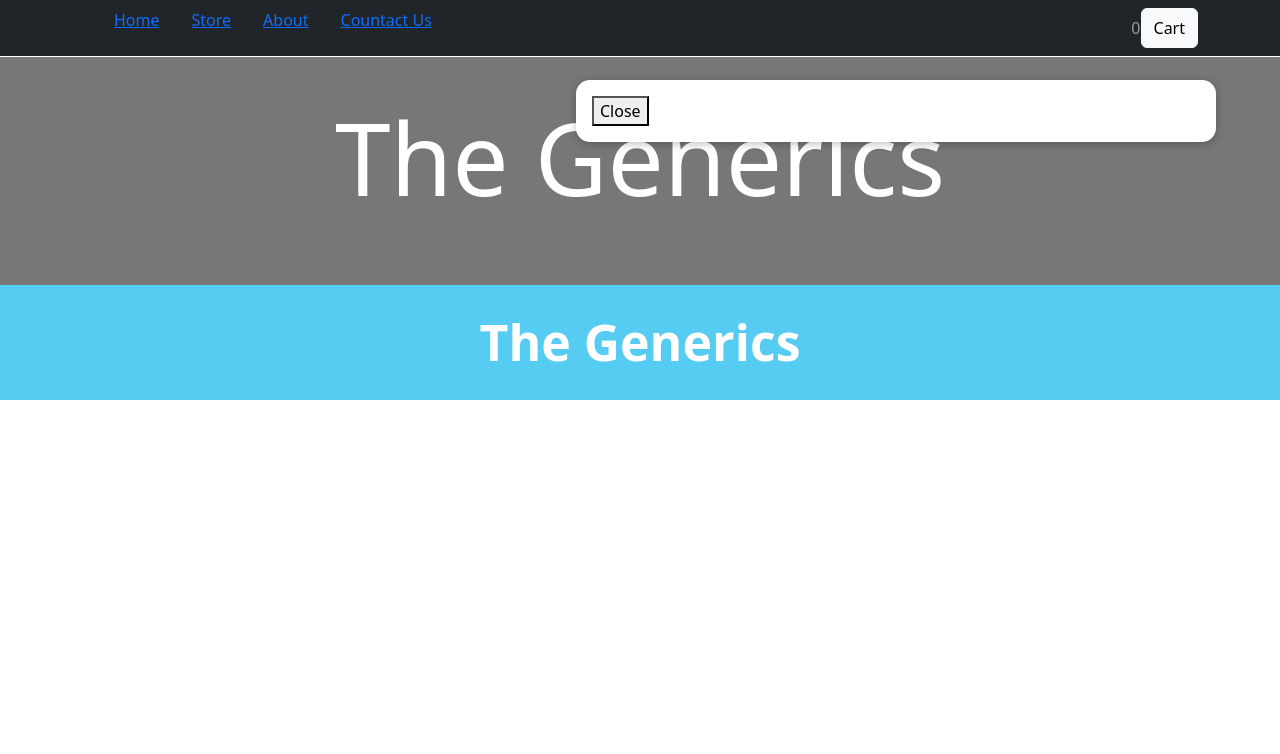
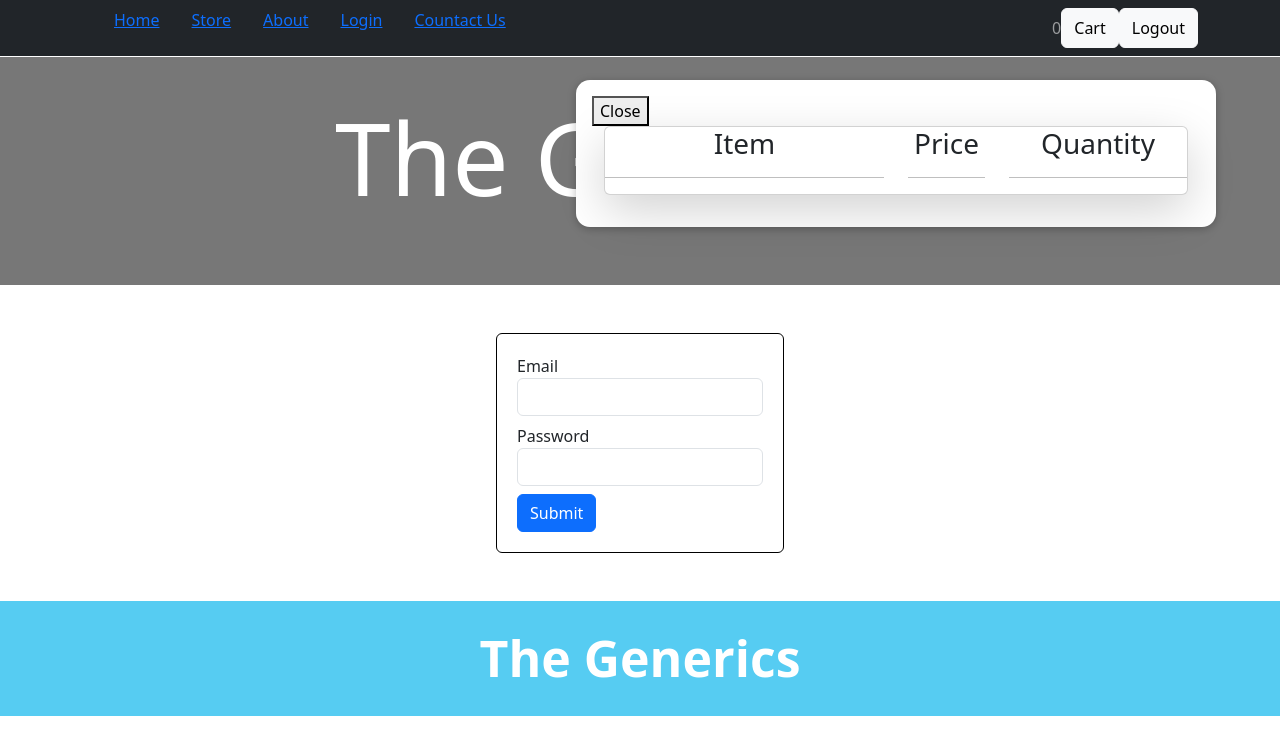
Before and after one commit to Naveen5676/E-commerce-app, a React (Create React App) app: page /login in a window 1280 px wide. Both pictures are taken after a click on the button "Cart". Shown: the top 754 px of the page. Built offline with nearby package versions, Linux system fonts and the light colour scheme.

Commit message:
Adding Login to Ecommerce

```diff
--- a/src/App.js
+++ b/src/App.js
@@ -1,63 +1,66 @@
-import React ,{useState} from "react";
+import React, { useContext, useState, Fragment } from "react";
 import Product from "./Components/Product/Product";
 import Header from "./Components/UI/Header";
-import Itemprovider from "./Store/Itemprovider";
 import Cart from "./Components/Cart/Cart";
-import {Route, Redirect , Switch} from 'react-router-dom';
+import { Route, Redirect, Switch } from "react-router-dom";
 import About from "./Components/About/About";
 import Footer from "./Components/UI/Footer";
 import Home from "./Components/Home/Home";
 import Contact from "./Components/Contact/Contact";
 import ProductDetails from "./Components/Product/ProductDetails";
-
-
-// const router = createBrowserRouter([
-//   {path :'/', element: <Product/>},
-//   {path :'/store', element: <Product/>},
-//   {path :'/about', element: <About/>},
-//   {path :'/home', element: <Home/>},
-// ])
-
+import Login from "./Components/Login/Login";
+import Itemstore from "./Store/Itemstore";
 
 function App(props) {
+  const itemctx = useContext(Itemstore);
+  const [Hidecart, setHidecart] = useState(false);
 
-  const [Hidecart, setHidecart]= useState(false)
+  const isLoggedIn = itemctx.isLoggedIn;
 
-  const showcart=()=>{
-    setHidecart(true)
-  }
+  const showcart = () => {
+    setHidecart(true);
+  };
 
-  const hidecart=()=>{
-    setHidecart(false)
-  }
+  const hidecart = () => {
+    setHidecart(false);
+  };
 
   return (
-    <Itemprovider>
-      {Hidecart && <Cart onClose={hidecart}/>}
+    <Fragment>
+      {console.log(isLoggedIn)}
+      {Hidecart && <Cart onClose={hidecart} />}
       <Header onOpen={showcart} />
       <Switch>
-      <Route path='/' exact>
-        <Redirect to='/store'/>
+        <Route path="/" exact>
+          <Redirect to="/login" />
         </Route>
-      <Route path='/store' exact>
-        <Product/>
+        <Route path="/store" exact>
+          {isLoggedIn && <Product />}
+          {!isLoggedIn && <Redirect to="/about" />}
         </Route>
-      <Route path='/about'>
-        <About/>
+        <Route path="/about">
+          <About />
         </Route>
-      <Route path='/home'>
-        <Home/>
+        <Route path="/home">
+          <Home />
         </Route>
-      <Route path='/contact'>
-        <Contact/>
+        <Route path="/contact">
+          <Contact />
         </Route>
-      <Route path='/store/:productID'>
-        <ProductDetails/>
+        {isLoggedIn && (
+          <Route path="/store/:productID">
+            <ProductDetails />
+          </Route>
+        )}
+        <Route path="/login">
+          <Login />
+        </Route>
+        <Route path="*">
+          <Redirect to="/login" />
         </Route>
       </Switch>
-      <Footer/>
-
-    </Itemprovider>
+      <Footer />
+    </Fragment>
   );
 }
 
--- a/src/Components/Cart/Cart.js
+++ b/src/Components/Cart/Cart.js
@@ -2,30 +2,69 @@ import React, { Fragment, useContext } from "react";
 import Itemprovider from "../../Store/Itemprovider";
 import Itemstore from "../../Store/Itemstore";
 import Modal from "../UI/Modal";
-import { Card, Container, Row } from "react-bootstrap";
+import { Card, Col, Container, Row, Button } from "react-bootstrap";
 
 const Cart = (props) => {
   const cartctx = useContext(Itemstore);
 
-
-
   return (
     <Modal>
       <button onClick={props.onClose}>Close</button>
+      {/* <Container>
+        <Row className="justify-content-center">
+          <Col xs lg="12" xl="8">
+            <h2>Item</h2>
+          </Col>
+          <Col>
+            <h2>Price</h2>
+          </Col>
+          <Col>
+            <h2>Quantity</h2>
+          </Col>
+
+        </Row>
+      </Container> */}
 
       <Container>
-        {cartctx.cart.map((cartitem) => (
+        <Card className="shadow-lg mb-3">
           <Row>
-            <Card className="shadow-lg">
-              <Card.Img variant="top" src={cartitem.imageUrl} style={{ width: '100px' }} />
-              <Card.Body>
+            <Col md={6} >
+              <h3 className="text-center">Item</h3>
+              <hr style={{ color: "black" }} />
+            </Col>
+            <Col md={2}>
+              <h3 className="text-center">Price</h3>
+              <hr style={{ color: "black" }} />
+            </Col>
+            <Col md={4}>
+              <h3 className="text-center">Quantity</h3>
+              <hr style={{ color: "black" }} />
+            </Col>
+          </Row>
+          {cartctx.cart.map((cartitem) => (
+            <Row key={cartitem.id} className="align-items-center mb-3">
+              <Col>
+                <Card.Img
+                  variant="top"
+                  src={cartitem.imageUrl}
+                  style={{ width: "100px" }}
+                  className="mx-auto d-block"
+                />
+              </Col>
+              <Col className="text-center">
                 <Card.Title>{cartitem.title}</Card.Title>
-                <Card.Text>Price: ${cartitem.price}</Card.Text>
-                <Card.Text>Quantity: {cartitem.quantity}</Card.Text>
-              </Card.Body>
-            </Card>
-          </Row>
-        ))}
+              </Col>
+              <Col className="text-center">
+                <Card.Text>${cartitem.price}</Card.Text>
+              </Col>
+              <Col className="text-center d-flex justify-content-between">
+                <Card.Text className="border border-primary p-2">{cartitem.quantity}</Card.Text>
+                <Button variant="danger">Remove</Button>
+              </Col>
+              <hr style={{ color: "black" }} />
+            </Row>
+          ))}
+        </Card>
       </Container>
     </Modal>
   );
--- /dev/null
+++ b/src/Components/Login/Login.js
@@ -0,0 +1,81 @@
+import React, { useContext, useRef } from "react";
+import { Button, Card } from "react-bootstrap";
+import { useHistory } from "react-router-dom/cjs/react-router-dom.min";
+import Itemstore from "../../Store/Itemstore";
+
+const Login = () => {
+  const itemctx = useContext(Itemstore);
+  const emailinputref = useRef();
+  const passwordinputref = useRef();
+  const history = useHistory();
+
+  const submitHandler = (e) => {
+    e.preventDefault();
+    const eneteredEmail = emailinputref.current.value;
+    const enetredPassword = passwordinputref.current.value;
+    fetch(
+      "https://identitytoolkit.googleapis.com/v1/accounts:signInWithPassword?key=AIzaSyAVdjxsfFD9GI8AS1-icdarMxlh_KQffzA",
+      {
+        method: "POST",
+        body: JSON.stringify({
+          email: eneteredEmail,
+          password: enetredPassword,
+          returnSecureToken: true,
+        }),
+        headers: {
+          "Content-Type": "application/json",
+        },
+      }
+    )
+      .then((res) => {
+        if (res.ok) {
+          return res.json();
+        } else {
+          return res.json().then((data) => {
+            //show  error message
+            let errormessage = "Authentication failed";
+            if (data && data.error && data.error.message) {
+              errormessage = data.error.message;
+            }
+            // alert(errormessage);
+            throw new Error(errormessage);
+          });
+        }
+      })
+      .then((data) => {
+        itemctx.login(data.idToken);
+        history.replace("/store");
+      })
+      .catch((err) => {
+        alert(err.message);
+      });
+  };
+
+  return (
+    <div className="d-flex justify-content-center align-items-center ">
+      <Card
+        style={{ width: "18rem", border: "1px solid black", padding: "20px" }}
+        className="mt-5 mb-5"
+      >
+        <form onSubmit={submitHandler}>
+          <label>Email</label>
+          <input
+            type="email"
+            ref={emailinputref}
+            className="form-control mb-2"
+          ></input>
+          <label>Password</label>
+          <input
+            type="password"
+            ref={passwordinputref}
+            className="form-control mb-2"
+          ></input>
+          <Button type="submit" variant="primary">
+            Submit
+          </Button>
+        </form>
+      </Card>
+    </div>
+  );
+};
+export default Login;
--- a/src/Components/Product/ProductDetails.js
+++ b/src/Components/Product/ProductDetails.js
@@ -1,8 +1,7 @@
-import React, { Fragment, useContext, useState } from "react";
+import React, {  useContext } from "react";
 import { useParams } from "react-router-dom";
 import Itemstore from "../../Store/Itemstore";
 import { Card, Row, Col, Container, Button } from "react-bootstrap";
-import Contact from "../Contact/Contact";
 
 const ProductDetails = () => {
   const params = useParams();
@@ -13,7 +12,6 @@ const ProductDetails = () => {
   context.product.map((item) => {
     if (item.id === params.productID) {
       product = item;
-      return product;
     }
     return item;
   });
--- a/src/Components/UI/Header.js
+++ b/src/Components/UI/Header.js
@@ -3,9 +3,16 @@ import { Navbar, Container, Nav, Button } from "react-bootstrap";
 import Itemstore from "../../Store/Itemstore";
 import classes from "./Header.module.css";
 import { NavLink } from "react-router-dom";
+import { useHistory } from "react-router-dom/cjs/react-router-dom.min";
 
 const Header = (props) => {
   const cartctx = useContext(Itemstore);
+  const history = useHistory();
+
+  const logoutHandler=()=>{
+      cartctx.logout();
+      history.replace("/login");
+  }
 
   let totalcount = 0;
   cartctx.cart.forEach((cartitem) => {
@@ -27,6 +34,9 @@ const Header = (props) => {
               <NavLink to="/about">About</NavLink>
             </ul>
             <ul>
+              <NavLink to="/login">Login</NavLink>
+            </ul>
+            <ul>
               <NavLink to="/contact">Countact Us</NavLink>
             </ul>
           </Nav>
@@ -34,6 +44,9 @@ const Header = (props) => {
             <Navbar.Text>{totalcount}</Navbar.Text>
             <Button variant="light" onClick={props.onOpen}>
               Cart
+            </Button>
+            <Button variant="light" onClick={logoutHandler}>
+              Logout
             </Button>
           </Nav>
         </Container>
--- a/src/Store/Itemprovider.js
+++ b/src/Store/Itemprovider.js
@@ -4,34 +4,21 @@ import Itemstore from "./Itemstore";
 
 const Itemprovider = (props) => {
   const [cartElements, setCartElements] = useState([]);
-  //   const cartElements = [
-  //     {
-  //       title: "Colors",
-  //       price: 100,
-  //       imageUrl:
-  //         "https://prasadyash2411.github.io/ecom-website/img/Album%201.png",
-  //       quantity: 2,
-  //     },
+  const initialtoken = localStorage.getItem('idToken')
+  const [token , setToken]=useState(initialtoken);
 
-  //     {
-  //       title: "Black and white Colors",
-  //       price: 50,
-  //       imageUrl:
-  //         "https://prasadyash2411.github.io/ecom-website/img/Album%202.png",
-  //       quantity: 3,
-  //     },
-
-  //     {
-  //       title: "Yellow and Black Colors",
-  //       price: 70,
-  //       imageUrl:
-  //         "https://prasadyash2411.github.io/ecom-website/img/Album%203.png",
-  //       quantity: 1,
-  //     },
-  //   ];
+  const userIsLoggedIn = !!token;
 
 
+  const LoginHandler=(token)=>{
+    setToken(token);
+    localStorage.setItem('idToken', token);
+  }
 
+  const logoutHandler = () => {
+    setToken(null);
+    localStorage.removeItem("idToken");
+  };
 
   const productsArr = [
     {
@@ -81,6 +68,11 @@ const Itemprovider = (props) => {
     cart: cartElements,
     product:productsArr,
     addToCart: addtocartHandler,
+    token:token,
+    isLoggedIn:userIsLoggedIn,
+    login: LoginHandler,
+    logout: logoutHandler,
+
   };
 
   return (
--- a/src/Store/Itemstore.js
+++ b/src/Store/Itemstore.js
@@ -4,6 +4,10 @@ const Itemstore= React.createContext({
     cart:[],
     product:[],
     addToCart: (item) => {},
+    token: "",
+    isLoggedIn: false,
+    login: (token) => {},
+    logout: () => {},
 
 
 })
```
Also changed, not shown: src/index.js (+15 -15 lines). Lines whose indentation alone changed are shown as unchanged.
